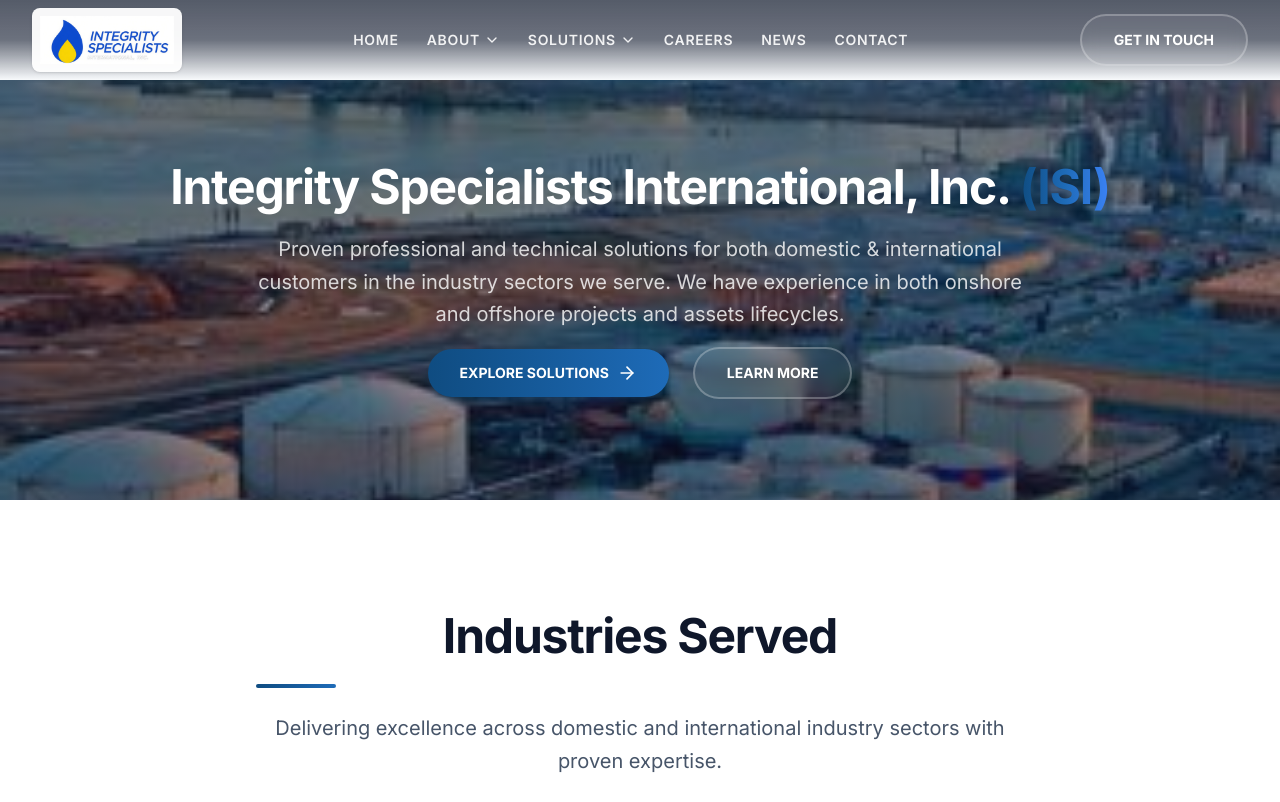
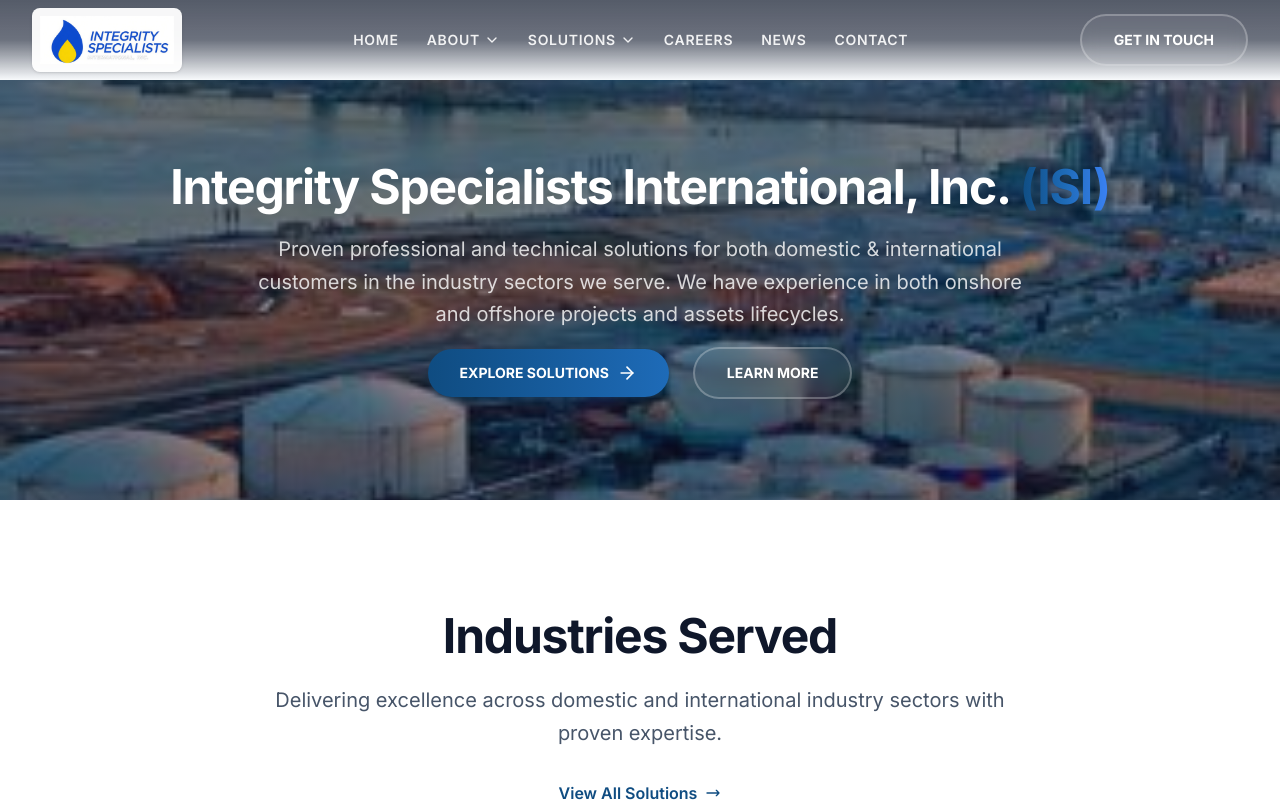
Before and after one commit to Muhammadkashifsaeed/System, a Next.js app: page / in a window 1280 px wide. Shown: the top 802 px of the page. Built offline with nearby package versions, Linux system fonts and the light colour scheme.

Commit message:
Remove built-in divider line from SectionHeader component

```diff
--- a/src/components/SectionHeader.tsx
+++ b/src/components/SectionHeader.tsx
@@ -45,7 +45,6 @@
       <h2 className={`text-3xl font-bold tracking-tight md:text-4xl lg:text-5xl ${isDark ? "text-white" : "text-[#0F172A]"}`}>
         {title}
       </h2>
-      <div className={`mt-6 h-1 w-20 bg-gradient-to-r from-primary to-secondary rounded-full ${align !== "center" && "mx-0"} ${isDark ? "!bg-gradient-to-r !from-blue-400 !to-cyan-300" : ""}`} />
       {subtitle && (
         <p className={`mt-6 text-lg leading-relaxed md:text-xl ${isDark ? "text-white/75" : "text-[#475569]"}`}>
           {subtitle}
```
